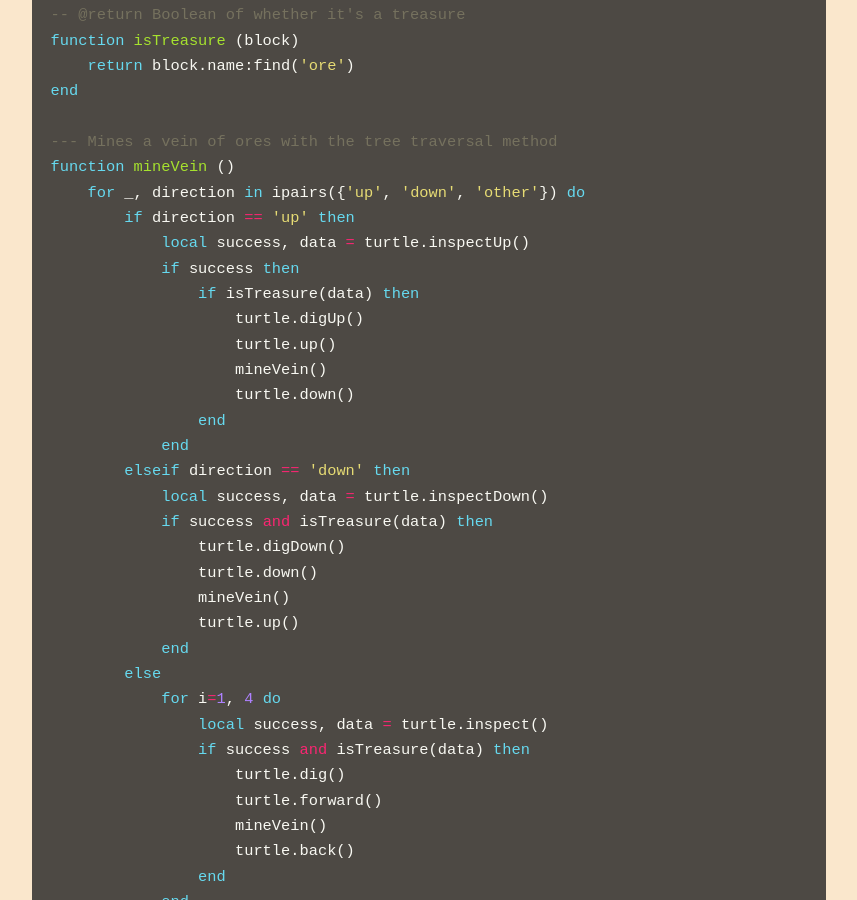
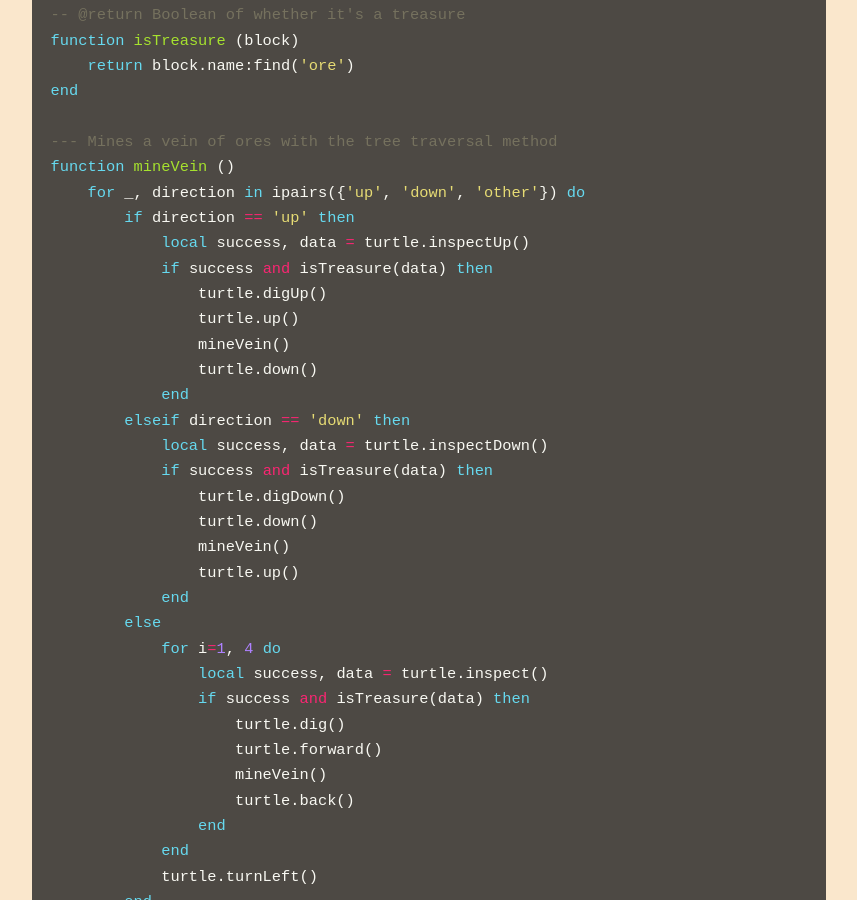
Before and after one commit to fechan/blog, a Jekyll site: the page built from _posts/2019-12-17-vein-mining-strategies-with-computercraft-1.md, in a window 1280 px wide and 900 px high, scrolled down 5733 px. Shown: the whole window, without its empty margins (211-1068 px from the left). Built offline with Jekyll 4.4.1, drawn with Linux system fonts in a browser that asks for light colours; some web fonts are replaced.

Commit message:
Simplify code

```diff
--- a/_posts/2019-12-17-vein-mining-strategies-with-computercraft-1.md
+++ b/_posts/2019-12-17-vein-mining-strategies-with-computercraft-1.md
@@ -126,13 +126,11 @@ function mineVein ()
     for _, direction in ipairs({'up', 'down', 'other'}) do
         if direction == 'up' then
             local success, data = turtle.inspectUp()
-            if success then
-                if isTreasure(data) then
-                    turtle.digUp()
-                    turtle.up()
-                    mineVein()
-                    turtle.down()
-                end
+            if success and isTreasure(data) then
+                turtle.digUp()
+                turtle.up()
+                mineVein()
+                turtle.down()
             end
         elseif direction == 'down' then
             local success, data = turtle.inspectDown()
```
